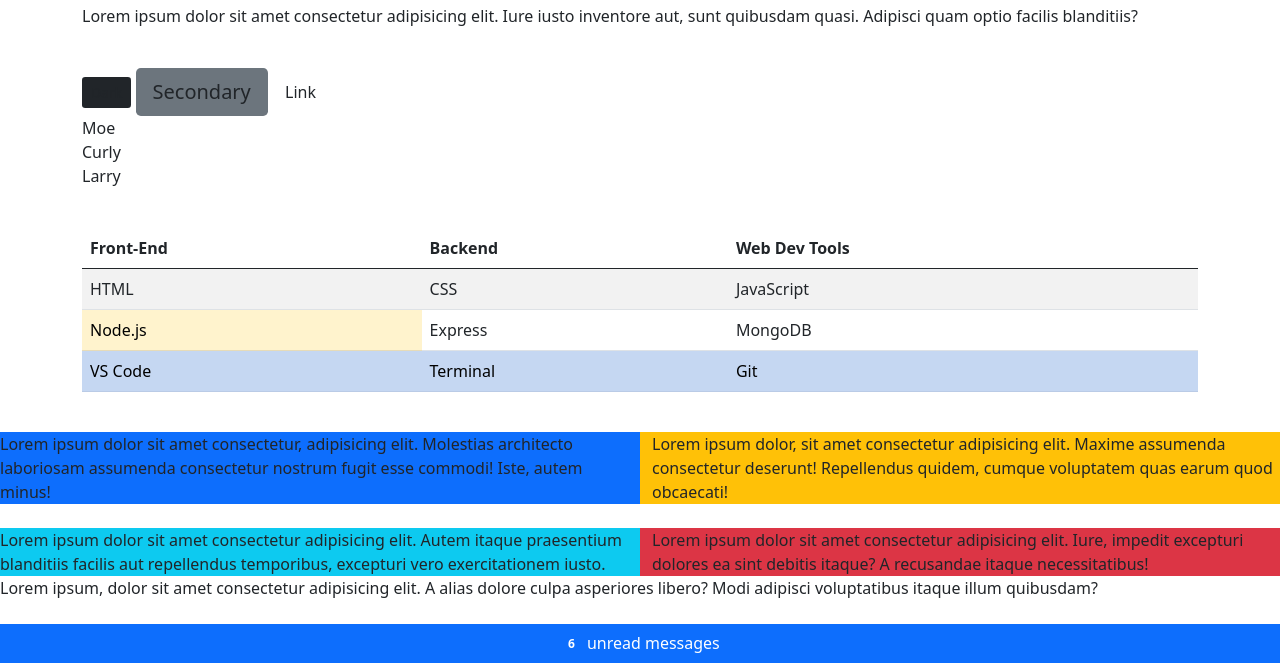
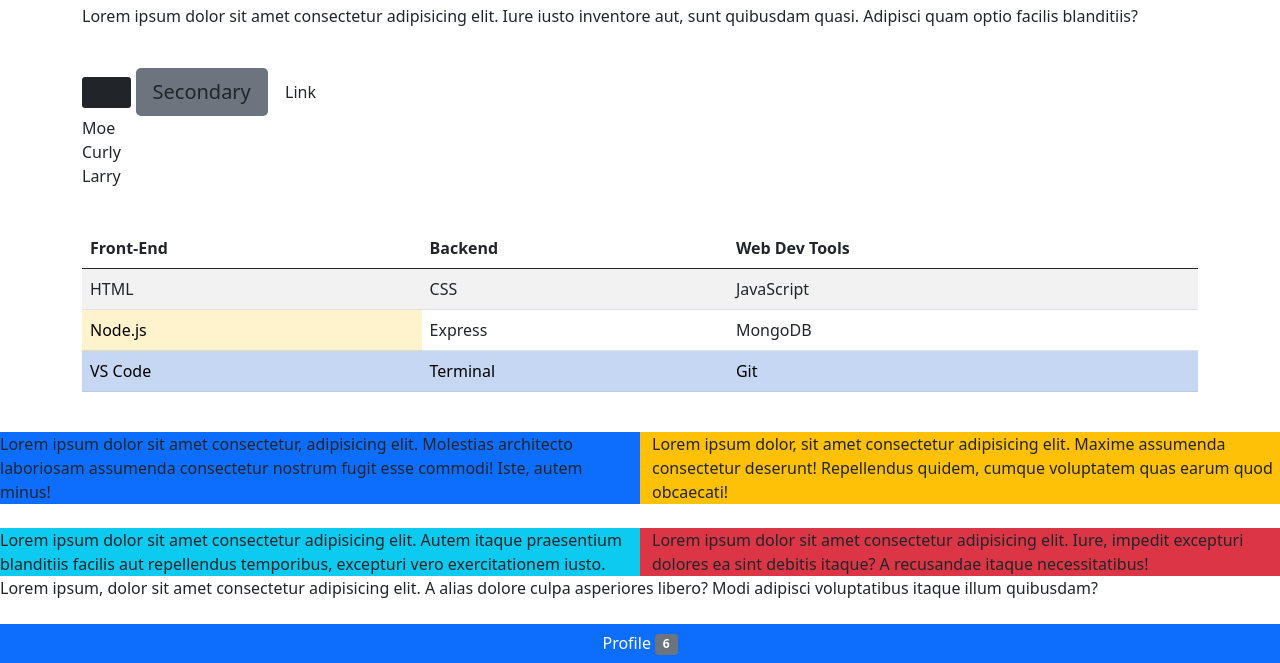
Before and after one commit to darkrider231/BootstrapExercise, a plain HTML site: page index.html in a window 1280 px wide. Shown: the part 218-881 px from the top of the page. Drawn offline with nearby package versions, Linux system fonts and the light colour scheme.

Commit message:
BootstrapExercise Completed

```diff
--- a/index.html
+++ b/index.html
@@ -123,9 +123,9 @@
 <br>
         <!-- BONUS #12 -->
         <button type="button" class="btn btn-primary">
-            <span class="badge badge-light">6</span>
-            <span class="sr-only">unread messages</span>
-          </button>
+          Profile <span class="badge bg-secondary">6</span>
+          <span class="visually-hidden">unread messages</span>
+        </button>
     </div>
 
     <!-- Optional JavaScript; choose one of the two! -->
```
